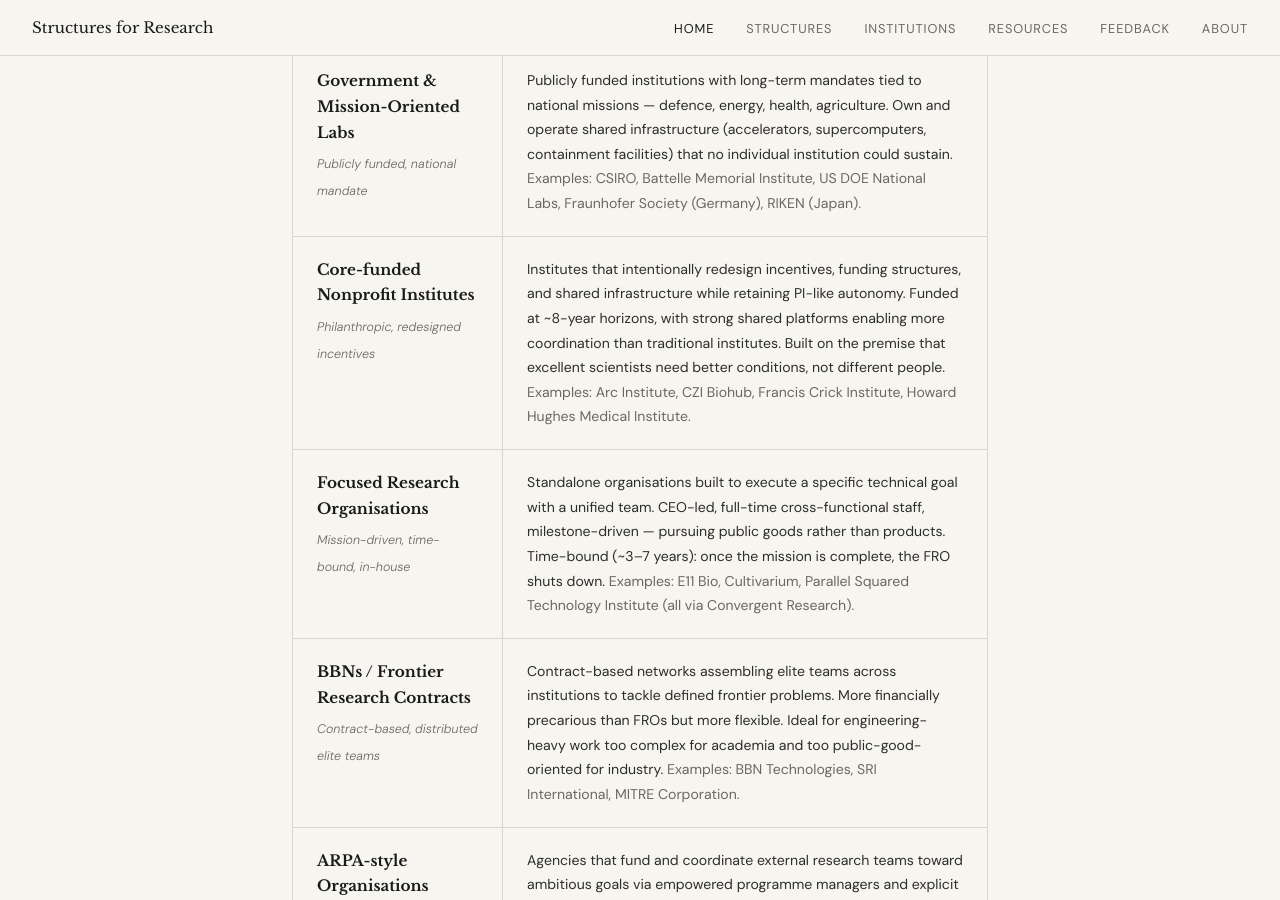
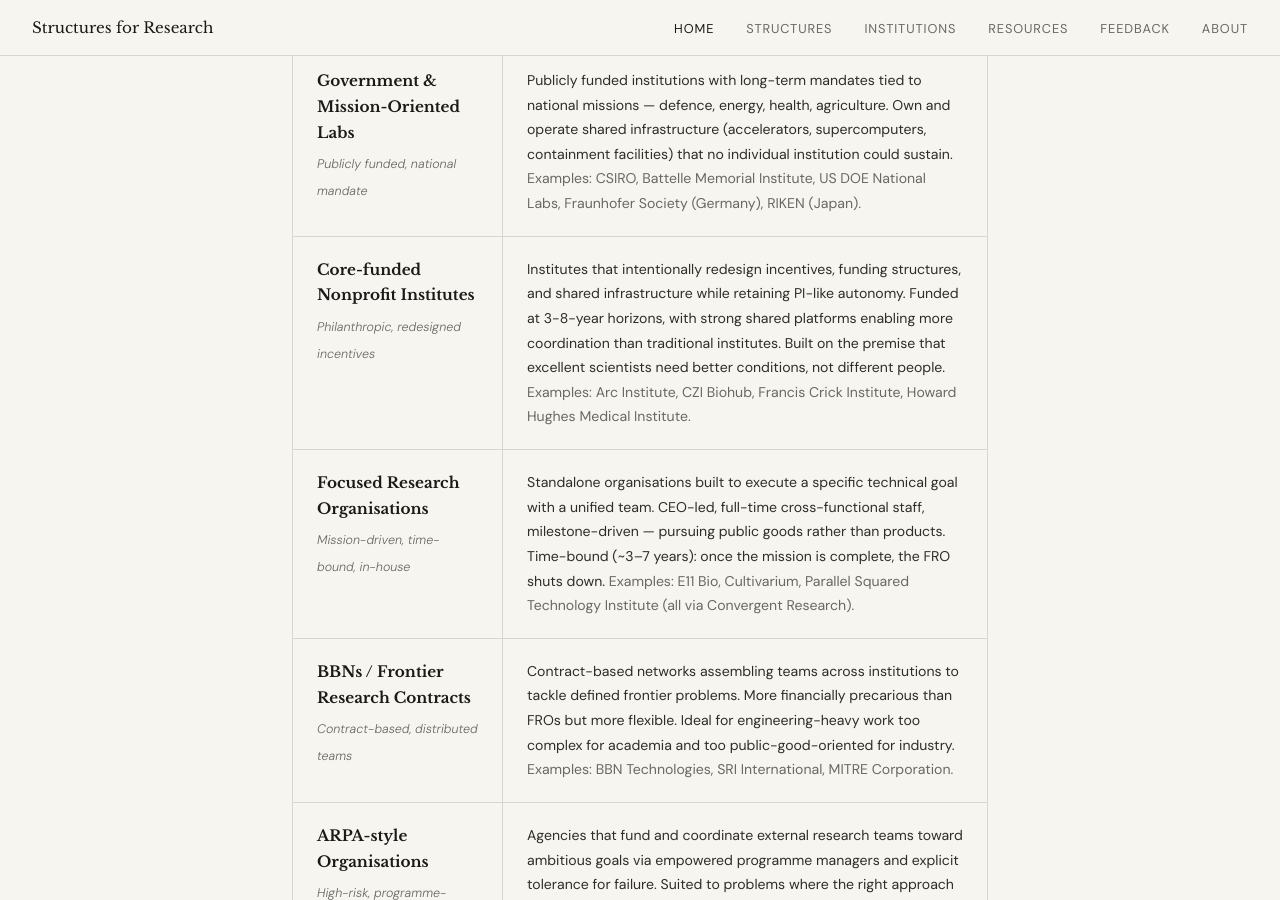
Before and after one commit to biancale4/structuresforresearch.com, a Jekyll site: the page built from index.html, in a window 1280 px wide and 900 px high, scrolled down 3455 px. Built offline with Jekyll 4.4.1, drawn with Linux system fonts in a browser that asks for light colours.

Commit message:
Update index.html

```diff
--- a/index.html
+++ b/index.html
@@ -160,15 +160,15 @@
     </div>
     <div class="type-row">
       <div class="type-name"><strong>Core-funded Nonprofit Institutes</strong><span>Philanthropic, redesigned incentives</span></div>
-      <div class="type-desc">Institutes that intentionally redesign incentives, funding structures, and shared infrastructure while retaining PI-like autonomy. Funded at ~8-year horizons, with strong shared platforms enabling more coordination than traditional institutes. Built on the premise that excellent scientists need better conditions, not different people. <em>Examples: Arc Institute, CZI Biohub, Francis Crick Institute, Howard Hughes Medical Institute.</em></div>
+      <div class="type-desc">Institutes that intentionally redesign incentives, funding structures, and shared infrastructure while retaining PI-like autonomy. Funded at 3-8-year horizons, with strong shared platforms enabling more coordination than traditional institutes. Built on the premise that excellent scientists need better conditions, not different people. <em>Examples: Arc Institute, CZI Biohub, Francis Crick Institute, Howard Hughes Medical Institute.</em></div>
     </div>
     <div class="type-row">
       <div class="type-name"><strong>Focused Research Organisations</strong><span>Mission-driven, time-bound, in-house</span></div>
       <div class="type-desc">Standalone organisations built to execute a specific technical goal with a unified team. CEO-led, full-time cross-functional staff, milestone-driven — pursuing public goods rather than products. Time-bound (~3–7 years): once the mission is complete, the FRO shuts down. <em>Examples: E11 Bio, Cultivarium, Parallel Squared Technology Institute (all via Convergent Research).</em></div>
     </div>
     <div class="type-row">
-      <div class="type-name"><strong>BBNs / Frontier Research Contracts</strong><span>Contract-based, distributed elite teams</span></div>
-      <div class="type-desc">Contract-based networks assembling elite teams across institutions to tackle defined frontier problems. More financially precarious than FROs but more flexible. Ideal for engineering-heavy work too complex for academia and too public-good-oriented for industry. <em>Examples: BBN Technologies, SRI International, MITRE Corporation.</em></div>
+      <div class="type-name"><strong>BBNs / Frontier Research Contracts</strong><span>Contract-based, distributed teams</span></div>
+      <div class="type-desc">Contract-based networks assembling teams across institutions to tackle defined frontier problems. More financially precarious than FROs but more flexible. Ideal for engineering-heavy work too complex for academia and too public-good-oriented for industry. <em>Examples: BBN Technologies, SRI International, MITRE Corporation.</em></div>
     </div>
     <div class="type-row">
       <div class="type-name"><strong>ARPA-style Organisations</strong><span>High-risk, programme-managed, external</span></div>
```
